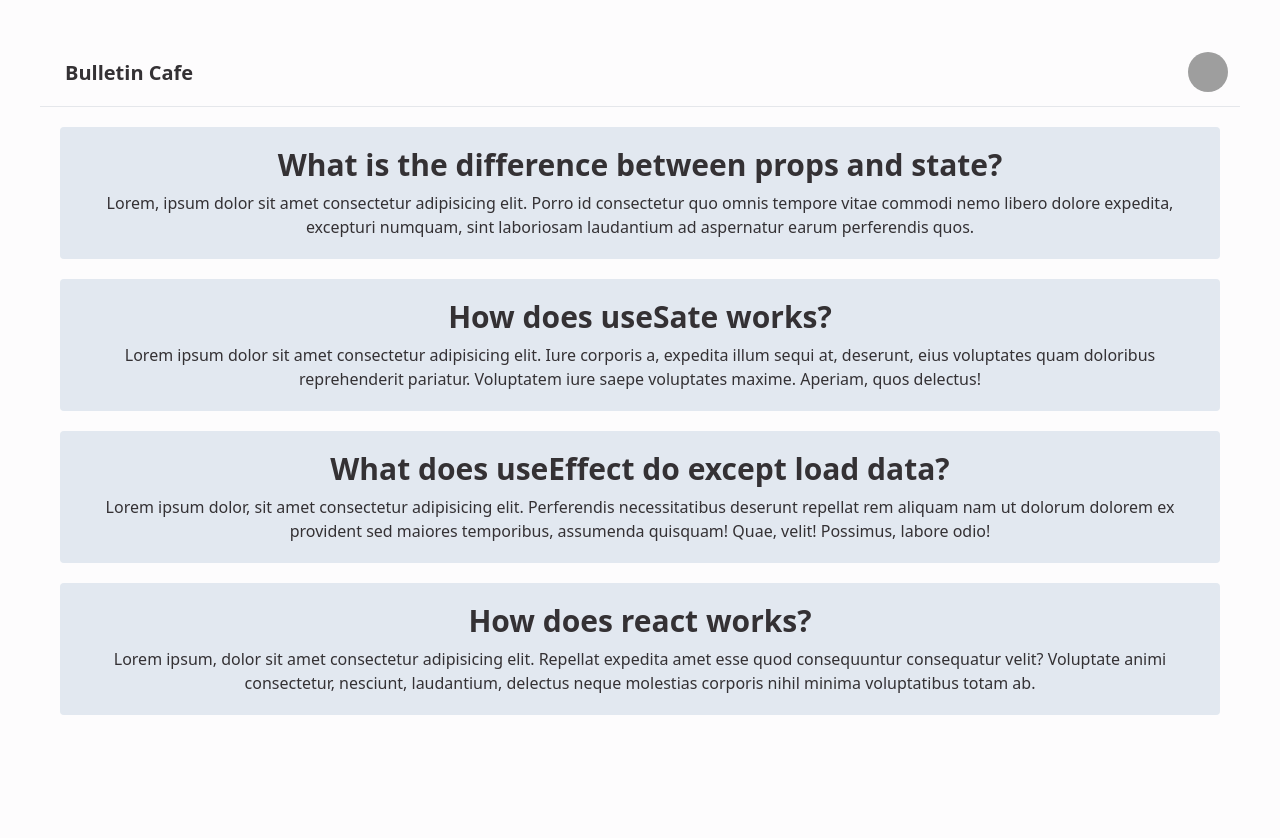
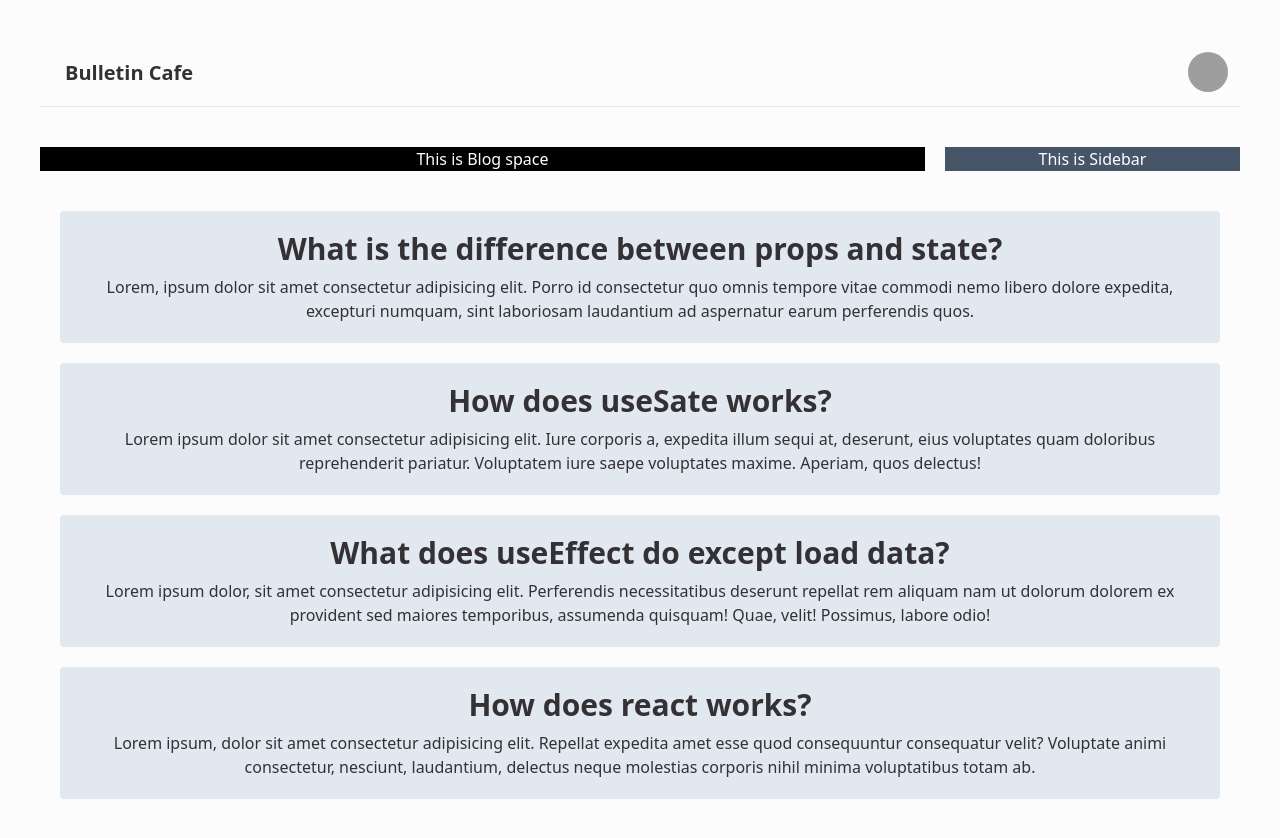
Before and after one commit to belaeat/knowledge-cafe, a React (Create React App) app: page / in a window 1280 px wide. Before the commit the page ends 800 px from the top, so only its background shows below. Built offline with nearby package versions, Linux system fonts and the light colour scheme; grey boxes are pictures that could not be loaded.

Commit message:
working on blog component

```diff
--- a/src/App.js
+++ b/src/App.js
@@ -3,12 +3,14 @@ import './App.css'
 import Header from './components/Header/Header'
 import Blog from './components/Blog/Blog'
 import QnA from './components/QnA/QnA'
+import Sidebar from './components/Sidebar/Sidebar'
 
 function App() {
   return (
     <div className="App m-10">
       <Header></Header>
       <Blog></Blog>
+      <Sidebar></Sidebar>
       <QnA></QnA>
     </div>
   )
--- a/src/components/Blog/Blog.js
+++ b/src/components/Blog/Blog.js
@@ -1,9 +1,19 @@
 import React from 'react';
+import Sidebar from '../Sidebar/Sidebar';
 
 const Blog = () => {
     return (
-        <div>
+        <div className='flex gap-5 my-10'>
+            <div className=' w-[75%] bg-black'>
+                <h2 className='text-white'>This is Blog space</h2>
 
+
+
+            </div>
+            <div className='w-[25%] bg-slate-600'>
+                <h1 className='text-white'>This is Sidebar</h1>
+                <Sidebar></Sidebar>
+            </div>
         </div>
     );
 };
--- /dev/null
+++ b/src/components/Sidebar/Sidebar.js
@@ -0,0 +1,11 @@
+import React from 'react';
+
+const Sidebar = () => {
+    return (
+        <div>
+
+        </div>
+    );
+};
+
+export default Sidebar;
```
Also changed, not shown: src/components/Header/Header.css (deleted).
